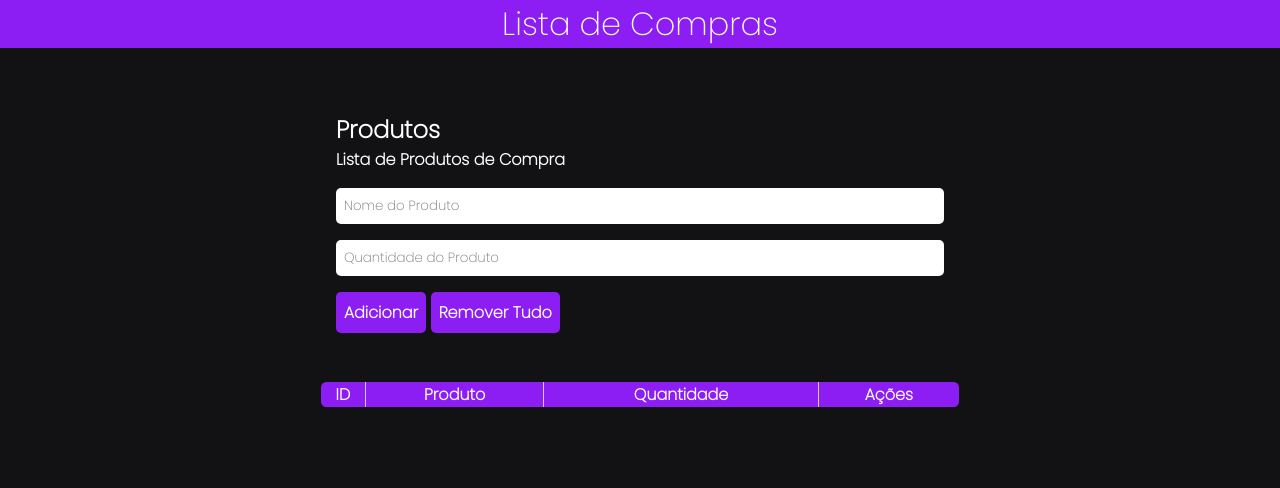
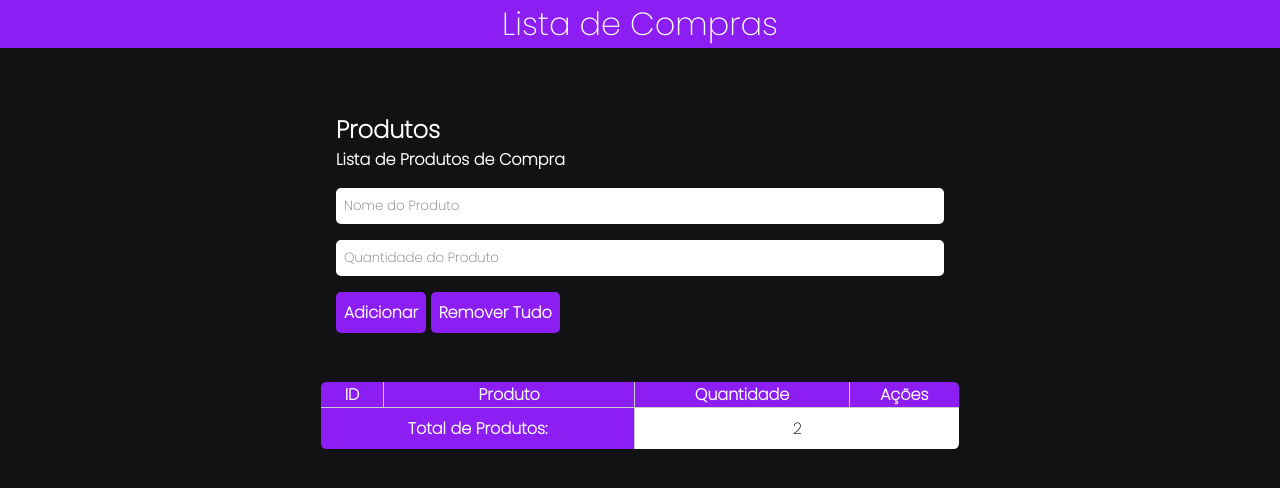
Before and after one commit to sergioalmeida00/listaProduto, a plain HTML site: page index.html in a window 1280 px wide. Drawn offline with nearby package versions, Linux system fonts and the light colour scheme.

Commit message:
ADD linha total na table

```diff
--- a/assets/js/script.js
+++ b/assets/js/script.js
@@ -36,6 +36,7 @@ function listaTable() {
     tbody.innerHTML = '';
     if (dbStorage.getStorage() != null) {
         arrayProdutos = JSON.parse(dbStorage.getStorage());
+        document.querySelector('tfoot #total').innerHTML = arrayProdutos.length;
     }
     for (let i = 0; i < arrayProdutos.length; i++) {
         tbody.innerHTML += `
--- a/index.html
+++ b/index.html
@@ -43,6 +43,12 @@
                 <tbody>
 
                 </tbody>
+                <tfoot>
+                    <tr>
+                        <th colspan="2">Total de Produtos:</th>
+                        <td colspan="2" id="total">2</td>
+                    </tr>
+                </tfoot>
             </table>
         </div>
     </main>
```
